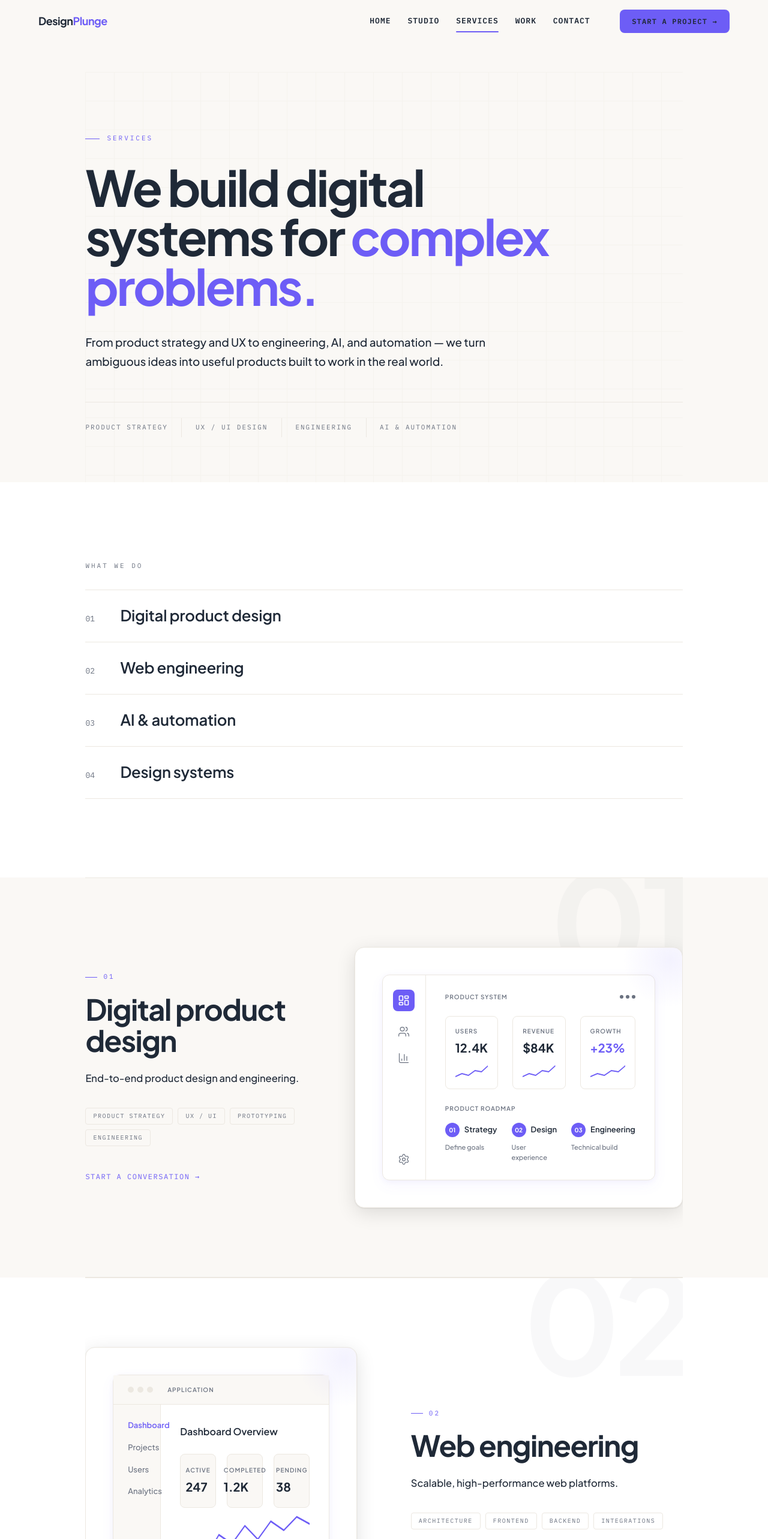
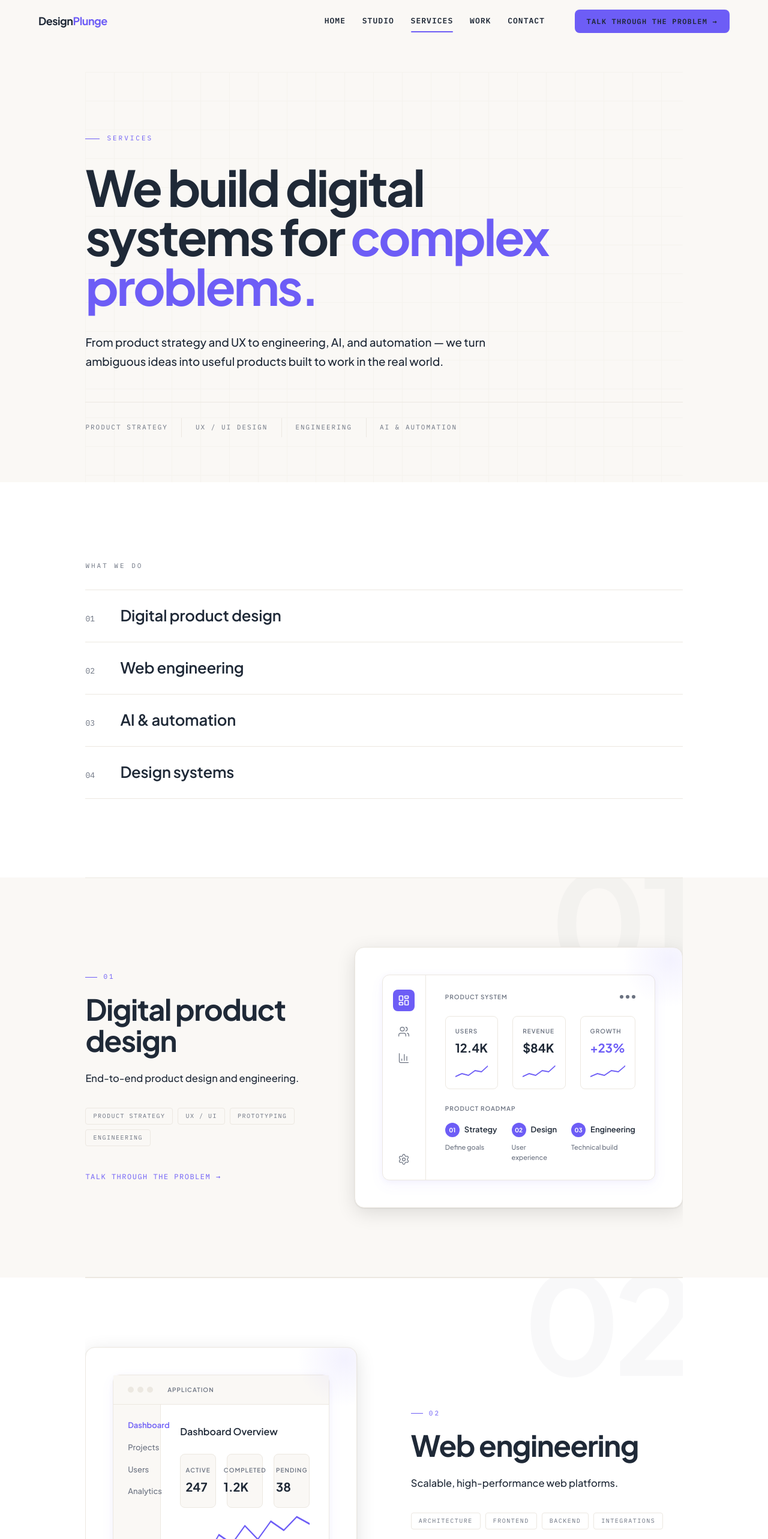
Before and after one commit to Gayathripocharam/DesignPlunge, a React (Vite) app: page /services in a window 1280 px wide. Shown: the top 2566 px of the page at 60% size. Built offline with nearby package versions, Linux system fonts and the light colour scheme.

Commit message:
chore: unify conversion language across site (P2.8)

```diff
--- a/src/components/business/CaseStudyDetail/CaseStudyDetail.tsx
+++ b/src/components/business/CaseStudyDetail/CaseStudyDetail.tsx
@@ -311,7 +311,7 @@ export const CaseStudyDetail: React.FC = () => {
 
         {/* ── CTA ── */}
         <ContextualNav
-          label="LET'S BUILD"
+          label="TALK THROUGH THE PROBLEM"
           title="Working through a similar product problem?"
           subtitle=""
           buttonText="Let's talk about the approach &rarr;"
--- a/src/components/business/ContactCTA.tsx
+++ b/src/components/business/ContactCTA.tsx
@@ -23,9 +23,9 @@ export const ContactCTA: React.FC = () => {
           Tell us what you're building, improving, or trying to automate. We'll review the context and come back with clear next steps.
         </p>
         <Button onClick={() => {
-          track("cta_click", { ctaId: "contact-cta-section", ctaLabel: "Start a Project", page: window.location.pathname });
+          track("cta_click", { ctaId: "contact-cta-section", ctaLabel: "Talk through the problem", page: window.location.pathname });
           navigate("/contact");
-        }}>Start a Project →</Button>
+        }}>Talk through the problem →</Button>
       </motion.div>
     </section>
   );
--- a/src/components/business/ContextualNav/ContextualNav.tsx
+++ b/src/components/business/ContextualNav/ContextualNav.tsx
@@ -35,7 +35,7 @@ interface ContextualNavProps {
 }
 
 export const ContextualNav: React.FC<ContextualNavProps> = ({
-  label = "LET'S BUILD",
+  label = "TALK THROUGH THE PROBLEM",
   title = "Have a complex product problem?",
   subtitle = "Tell us what you're trying to solve. We'll help you understand the right approach, what it will take to build, and where to start.",
   buttonText = "Talk through the problem \u2192",
--- a/src/components/business/ServiceOverview/ServiceSection.tsx
+++ b/src/components/business/ServiceOverview/ServiceSection.tsx
@@ -58,9 +58,9 @@ const ServiceSection: React.FC<ServiceSectionProps> = ({ service, index }) => {
           <Link
             to="/contact"
             className={styles.link}
-            onClick={() => track("cta_click", { ctaId: `service-${service.slug}`, ctaLabel: "Start a conversation", page: location.pathname })}
+            onClick={() => track("cta_click", { ctaId: `service-${service.slug}`, ctaLabel: "Talk through the problem", page: location.pathname })}
           >
-            Start a conversation →
+            Talk through the problem →
           </Link>
         </motion.div>
       </motion.div>
--- a/src/components/business/ServiceOverview/ServicesCTAComp.tsx
+++ b/src/components/business/ServiceOverview/ServicesCTAComp.tsx
@@ -15,7 +15,7 @@ const ServicesCTA: React.FC = () => {
     transition={{ duration: 0.65, ease: [0.16, 1, 0.3, 1] }}
   >
     <div className={styles.inner}>
-      <p className={styles.eyebrow}>START A PROJECT</p>
+      <p className={styles.eyebrow}>TALK THROUGH THE PROBLEM</p>
       <h2 className={styles.title}>
         Ready to turn a complex problem into something real?
       </h2>
--- a/src/content/faq.ts
+++ b/src/content/faq.ts
@@ -64,7 +64,7 @@ export const servicesFaqs: FAQ[] = [
   },
   {
     category: 'GETTING STARTED',
-    question: 'How do we get started?',
+    question: 'How do we start a conversation?',
     answer:
       'Following our initial call, we prepare a tailored proposal covering scope, timeline, and pricing. Once approved, we kick off with an alignment workshop.',
   },
--- a/src/features/contact/ContactPage.tsx
+++ b/src/features/contact/ContactPage.tsx
@@ -18,7 +18,7 @@ export const ContactPage: React.FC = () => {
   return (
     <>
       <SEO
-        title="Start a Project — Design Plunge"
+        title="Talk through the problem — Design Plunge"
         description="Tell us what you're trying to build, improve, or automate."
         canonical="/contact"
         structuredData={[organizationLD()]}
@@ -53,7 +53,7 @@ export const ContactPage: React.FC = () => {
 
                 {/* LEFT COLUMN: The new simplified form */}
                 <div className={styles.formColumn}>
-                  <h2 className={styles.infoSectionTitle}>START A PROJECT</h2>
+                  <h2 className={styles.infoSectionTitle}>TALK THROUGH THE PROBLEM</h2>
                   <ContactForm
                     endpointConfigured={endpointConfigured}
                     fallbackEmail="hello@designplunge.com"
--- a/src/features/services/ServiceDetailPage.tsx
+++ b/src/features/services/ServiceDetailPage.tsx
@@ -44,7 +44,7 @@ export const ServiceDetailPage = () => {
         )}
       </Section>
       <ContextualNav
-        title="Ready to get started?"
+        title="Have a product problem to solve?"
         subtitle="Tell us what you're trying to build or improve. We'll review the context and come back with clear next steps."
         buttonText={data.ctaLabel}
         to="/contact"
--- a/src/layout/Footer/Footer.tsx
+++ b/src/layout/Footer/Footer.tsx
@@ -46,7 +46,7 @@ export const Footer: React.FC = () => {
             <div className={styles.column}>
               <span className={styles.colTitle}>Contact</span>
               <ul>
-                <li><Link to="/contact">Start a Project</Link></li>
+                <li><Link to="/contact">Talk through the problem</Link></li>
                 <li><a href="mailto:hello@designplunge.com">Email</a></li>
               </ul>
             </div>
--- a/src/layout/Navbar/NavbarDesktop.tsx
+++ b/src/layout/Navbar/NavbarDesktop.tsx
@@ -3,6 +3,7 @@ import React, { useState, useEffect } from "react";
 import { motion } from "framer-motion";
 import type { Variants } from "framer-motion";
 import { useLocation, Link } from "react-router-dom";
+import { track } from "@/analytics";
 import { navigation } from "@/config/navigation";
 import { useTheme } from "@/hooks/useTheme";
 
@@ -166,8 +167,9 @@ const NavbarDesktop: React.FC = () => {
               e.currentTarget.style.background = "var(--accent)";
               e.currentTarget.style.transform = "translateY(0)";
             }}
+            onClick={() => track('cta_click', { ctaId: 'navbar-primary', ctaLabel: 'Talk through the problem', page: location.pathname })}
           >
-            Start a Project →
+            Talk through the problem →
           </Link>
         </motion.div>
       </div>
```
Also changed, not shown: 2 other files (tests, documents, lock files or other folders).
